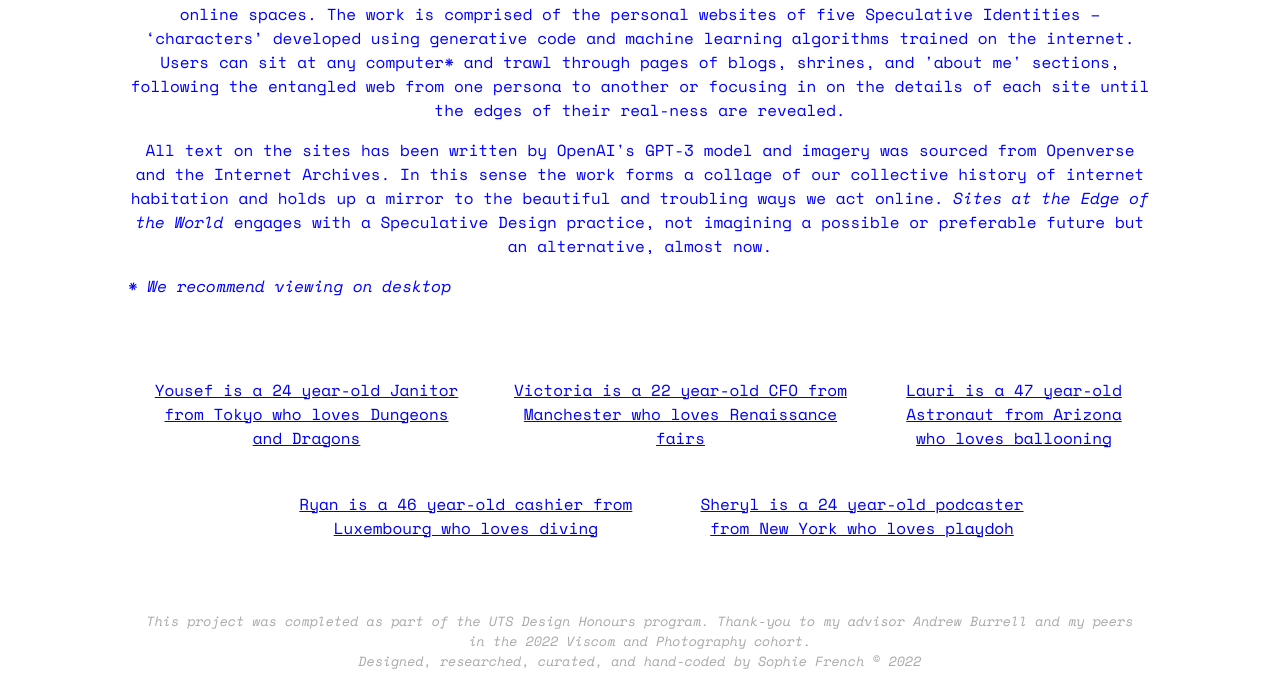
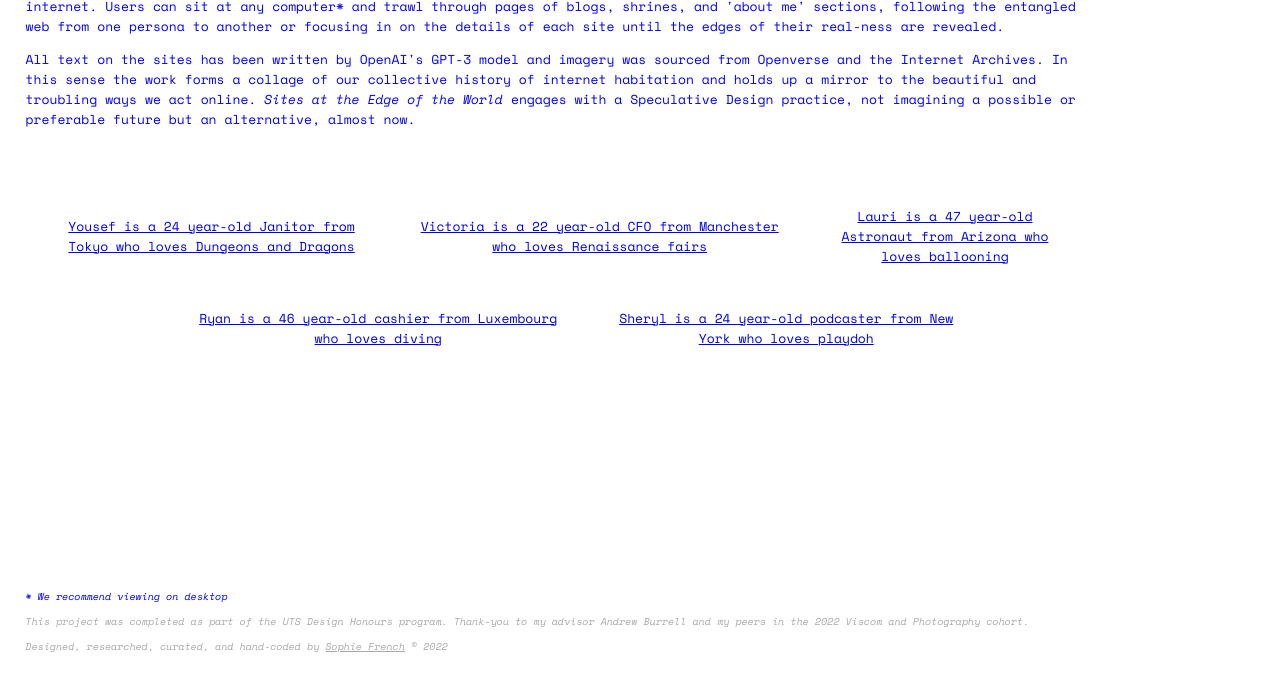
Before and after one commit to sophie-french/sitesattheedgeofthe, a plain HTML site: page index.html in a window 1280 px wide. Shown: the part 137-837 px from the top of the page. Drawn offline with nearby package versions, Linux system fonts and the light colour scheme.

Commit message:
Add files via upload

```diff
--- a/index.html
+++ b/index.html
@@ -21,24 +21,24 @@
         }
 
         body {
-            text-align: center;
+            text-align: left;
             font-family: 'Space Mono', monospace;
             color: blue;
-            /*            margin-top: 5vh;*/
             position: relative;
             margin: 0;
             padding-bottom: 6rem;
             min-height: 100%;
+            font-size: 13px;
 
         }
 
 
         a:hover {
-            color: blueviolet;
+            color: #6F3;
         }
 
         a:visited:hover {
-            color: blueviolet;
+            color: #6F3;
         }
 
         a:visited {
@@ -46,45 +46,46 @@
         }
 
         .container {
-            margin-left: 10%;
-            margin-right: 10%;
+            margin-left: 2%;
+            margin-right: 15%;
         }
 
         td {
-            /*            border: 1px solid;*/
             padding: 20px;
+            text-align: center;
 
         }
 
-        /*
         .footer {
-            text-align: center;
+            margin-left: 2%;
+            margin-right: 15%;
+            text-align: left;
             font-family: 'Space Mono', monospace;
             color: darkgrey;
-            font-size: 10pt;
-            position: fixed;
-            bottom: 10px;
-            width: 100%;
-            height: auto;
-        }
-*/
-        .footer {
-            margin-left: 10%;
-            margin-right: 10%;
-            text-align: center;
-            font-family: 'Space Mono', monospace;
-            color: darkgrey;
-            font-size: 10pt;
+            font-size: 10px;
             position: absolute;
             right: 0;
             bottom: 0;
             left: 0;
-            padding: 1rem;
-            text-align: center;
+            padding-bottom: 1rem;
+        }
+
+        .footer a {
+            color: darkgrey;
+        }
+
+        .footer a:hover {
+            color: #6F3;
+        }
+
+        .footer a:visited:hover {
+            color: #6F3;
         }
 
         .detail {
             text-align: left;
+            font-family: 'Space Mono', monospace;
+            color: blue;
         }
     </style>
 </head>
@@ -98,7 +99,6 @@
         <p>
             All text on the sites has been written by OpenAI's GPT-3 model and imagery was sourced from Openverse and the Internet Archives. In this sense the work forms a collage of our collective history of internet habitation and holds up a mirror to the beautiful and troubling ways we act online. <i>Sites at the Edge of the World</i> engages with a Speculative Design practice, not imagining a possible or preferable future but an alternative, almost now.
         </p>
-        <p class="detail"><i>* We recommend viewing on desktop</i></p>
         <table>
             <tr>
                 <td></td>
@@ -132,7 +132,9 @@
 
 </body>
 <div class="footer">
+    <p class="detail"><i>* We recommend viewing on desktop</i></p>
     <p><i>This project was completed as part of the UTS Design Honours program. Thank-you to my advisor Andrew Burrell and my peers in the 2022 Viscom and Photography cohort.
-        </i><br><i>Designed, researched, curated, and hand-coded by Sophie French &#169 2022
+        </i></p>
+    <p><i>Designed, researched, curated, and hand-coded by <a href="sophiefrench.com.au">Sophie French</a> &#169 2022
         </i></p>
 </div></html>
```
